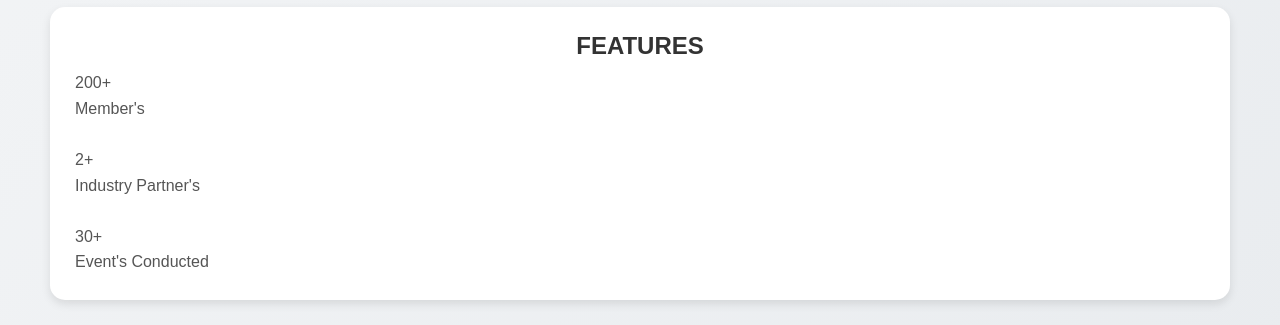
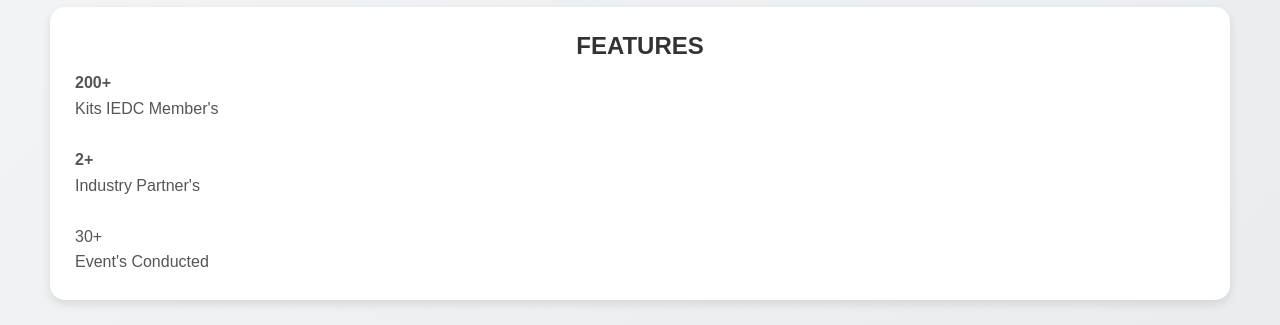
Before and after one commit to KITSIEDC/Testing-Webpage, a plain HTML site: page index.html in a window 1280 px wide. Shown: the part 1415-1740 px from the top of the page. Drawn offline with Linux system fonts and the light colour scheme.

Commit message:
Update index.html

```diff
--- a/index.html
+++ b/index.html
@@ -225,7 +225,7 @@
         <div class="content-section">
             <h2>FEATURES</h2>
             <P>
-                200+</strong><br>Member's<br>  </br>2+ </strong><br>Industry Partner's<br>   <br>30+</strong><br>Event's Conducted
+                <strong>200+</strong><br>Kits IEDC Member's<br>  </br><strong>2+</strong><br>Industry Partner's<br>   <br><strong></strong>30+</strong><br>Event's Conducted
 
             </P>
         </div>
```
